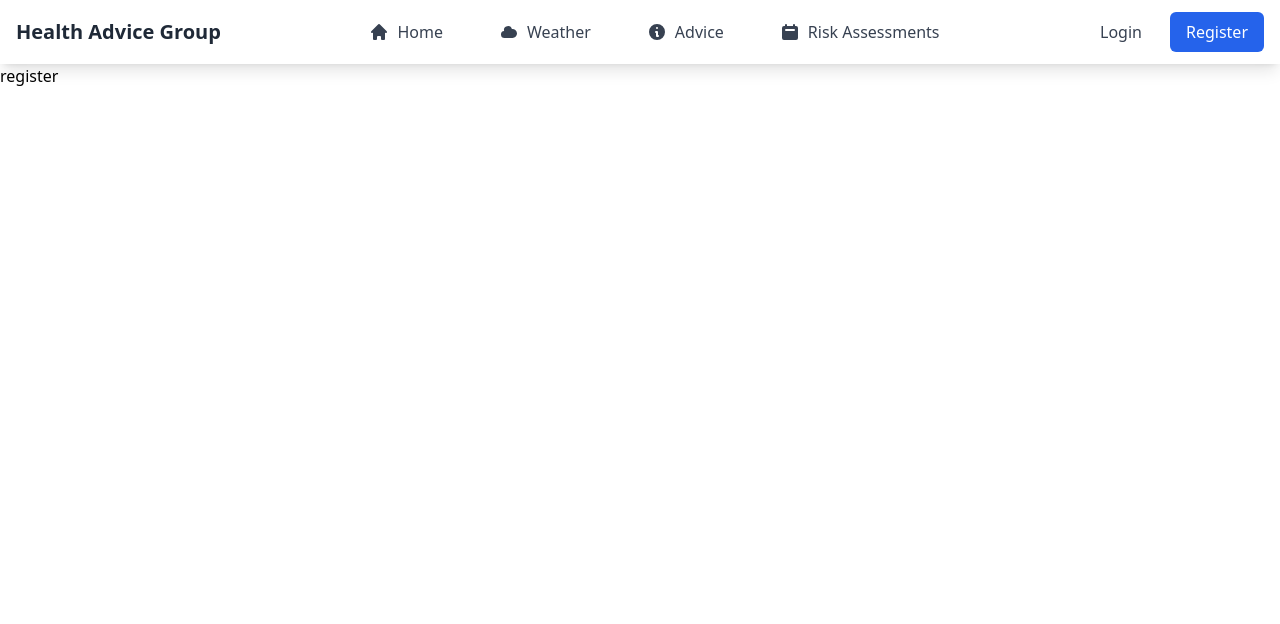
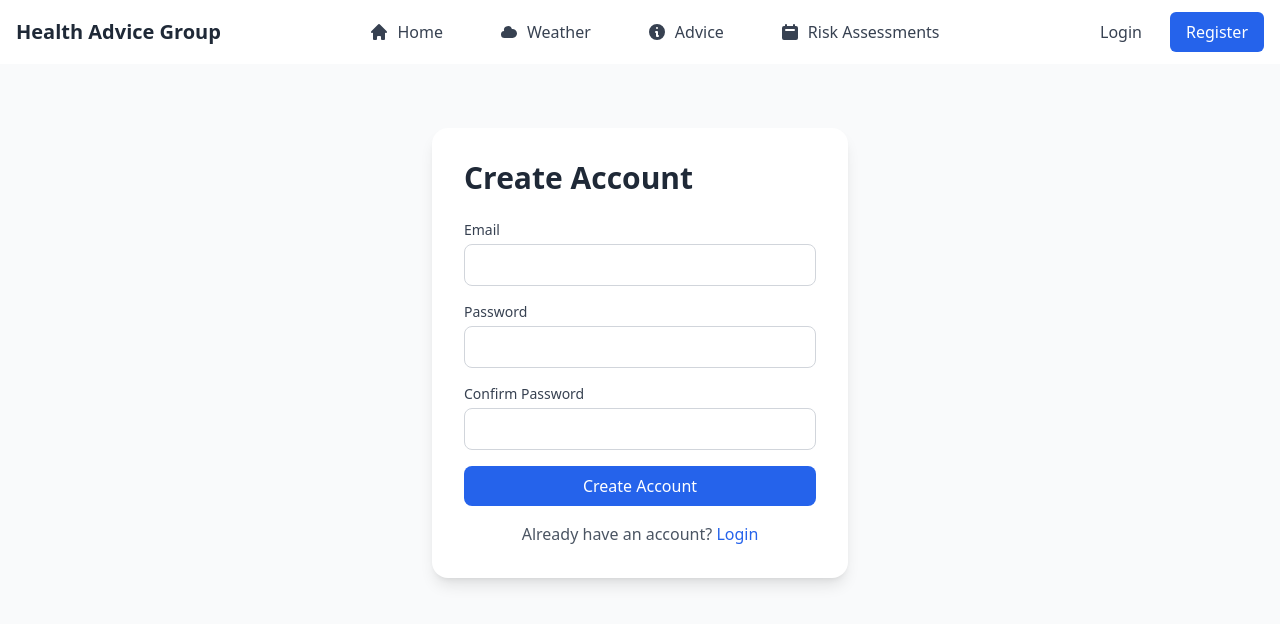
Before and after one commit to ZachFrankel/HealthAdviceGroup, a SvelteKit app: page /auth/register in a window 1280 px wide. Shown: the top 624 px of the page. Built offline with nearby package versions, Linux system fonts and the light colour scheme.

Commit message:
Created login & register pages

```diff
--- a/package.json
+++ b/package.json
@@ -38,6 +38,8 @@
 		"vite": "^6.0.0"
 	},
 	"dependencies": {
-		"@google/generative-ai": "^0.21.0"
+		"@google/generative-ai": "^0.21.0",
+		"better-sqlite3": "^11.8.1",
+		"sqlite3": "^5.1.7"
 	}
 }
--- a/src/routes/auth/login/+page.svelte
+++ b/src/routes/auth/login/+page.svelte
@@ -1 +1,46 @@
-<p>login</p>
+<script lang="ts">
+    let email = '';
+    let password = '';
+</script>
+
+<main class="min-h-screen bg-gray-50">
+    <section class="mx-auto max-w-md px-4 py-16">
+        <div class="rounded-2xl bg-white p-8 shadow-lg">
+            <h1 class="mb-6 text-3xl font-bold text-gray-800">Login</h1>
+
+            <form class="space-y-4">
+                <div>
+                    <label for="email" class="block text-sm font-medium text-gray-700">Email</label>
+                    <input
+                        type="email"
+                        id="email"
+                        bind:value={email}
+                        class="mt-1 block w-full rounded-lg border border-gray-300 px-4 py-2 focus:border-blue-500 focus:ring-blue-500"
+                    />
+                </div>
+
+                <div>
+                    <label for="password" class="block text-sm font-medium text-gray-700">Password</label>
+                    <input
+                        type="password"
+                        id="password"
+                        bind:value={password}
+                        class="mt-1 block w-full rounded-lg border border-gray-300 px-4 py-2 focus:border-blue-500 focus:ring-blue-500"
+                    />
+                </div>
+
+                <button
+                    type="submit"
+                    class="w-full rounded-lg bg-blue-600 px-4 py-2 text-white hover:bg-blue-700 transition-colors"
+                >
+                    Login
+                </button>
+            </form>
+
+            <p class="mt-4 text-center text-gray-600">
+                Don't have an account?
+                <a href="/auth/register" class="text-blue-600 hover:underline">Register</a>
+            </p>
+        </div>
+    </section>
+</main>
--- a/src/routes/auth/register/+page.svelte
+++ b/src/routes/auth/register/+page.svelte
@@ -1 +1,57 @@
-<p>register</p>
+<script lang="ts">
+    let email = '';
+    let password = '';
+    let confirmPassword = '';
+</script>
+
+<main class="min-h-screen bg-gray-50">
+    <section class="mx-auto max-w-md px-4 py-16">
+        <div class="rounded-2xl bg-white p-8 shadow-lg">
+            <h1 class="mb-6 text-3xl font-bold text-gray-800">Create Account</h1>
+
+            <form class="space-y-4">
+                <div>
+                    <label for="email" class="block text-sm font-medium text-gray-700">Email</label>
+                    <input
+                        type="email"
+                        id="email"
+                        bind:value={email}
+                        class="mt-1 block w-full rounded-lg border border-gray-300 px-4 py-2 focus:border-blue-500 focus:ring-blue-500"
+                    />
+                </div>
+
+                <div>
+                    <label for="password" class="block text-sm font-medium text-gray-700">Password</label>
+                    <input
+                        type="password"
+                        id="password"
+                        bind:value={password}
+                        class="mt-1 block w-full rounded-lg border border-gray-300 px-4 py-2 focus:border-blue-500 focus:ring-blue-500"
+                    />
+                </div>
+
+                <div>
+                    <label for="confirmPassword" class="block text-sm font-medium text-gray-700">Confirm Password</label>
+                    <input
+                        type="password"
+                        id="confirmPassword"
+                        bind:value={confirmPassword}
+                        class="mt-1 block w-full rounded-lg border border-gray-300 px-4 py-2 focus:border-blue-500 focus:ring-blue-500"
+                    />
+                </div>
+
+                <button
+                    type="submit"
+                    class="w-full rounded-lg bg-blue-600 px-4 py-2 text-white hover:bg-blue-700 transition-colors"
+                >
+                    Create Account
+                </button>
+            </form>
+
+            <p class="mt-4 text-center text-gray-600">
+                Already have an account?
+                <a href="/auth/login" class="text-blue-600 hover:underline">Login</a>
+            </p>
+        </div>
+    </section>
+</main>
```
Also changed, not shown: 1 other file (tests, documents, lock files or other folders).
